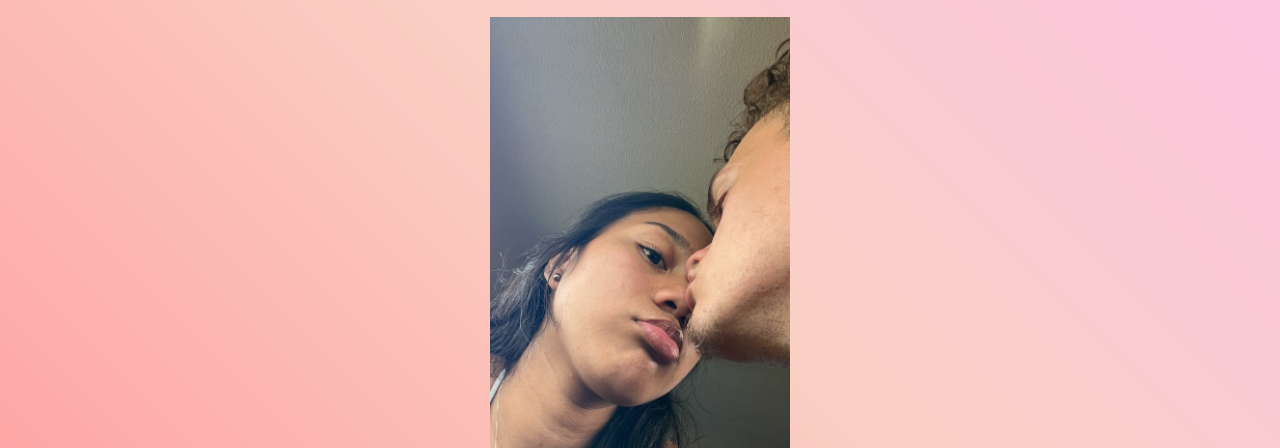
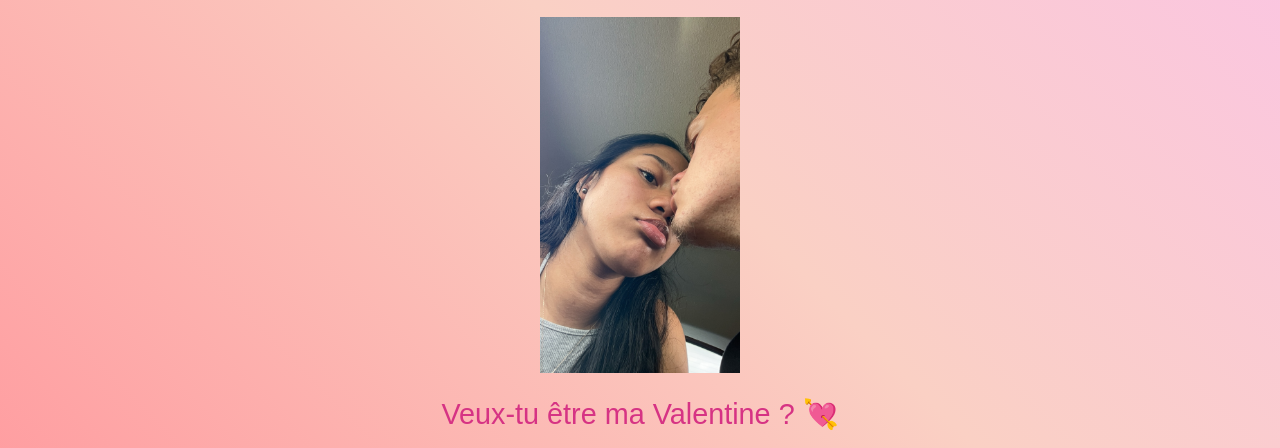
Before and after one commit to Dan4570/dis-oui-, a plain HTML site: page index.html in a window 1280 px wide. Shown: the part 316-764 px from the top of the page. Drawn offline with Linux system fonts and the light colour scheme.

Commit message:
Update index.html

```diff
--- a/index.html
+++ b/index.html
@@ -100,6 +100,11 @@
             0% { transform: translateY(0) rotate(0); opacity: 1; }
             100% { transform: translateY(100vh) rotate(360deg); opacity: 0; }
         }
+
+        .image {
+            width: 200px; /* Réduction de la largeur de l'image */
+            height: auto; /* Ajuste la hauteur proportionnellement */
+        }
     </style>
 </head>
 <body>
@@ -140,7 +145,7 @@
     <h1>Joyeuse Saint-Valentin, Lana ! 💖</h1>
     <div class="heart">❤️</div>
     <p class="message">Mon amour, tu es la plus belle chose qui me soit arrivée. Merci d’illuminer ma vie chaque jour ! 💕</p>
-    <img class="image" src="IMG_7365.jpg" alt="Image romantique" width="300px">
+    <img class="image" src="IMG_7365.jpg" alt="Image romantique">
     <p class="message">Veux-tu être ma Valentine ? 💘</p>
     <div class="button-container">
         <button class="button" onclick="reponse('oui')">OUI ! 💕</button>
```
